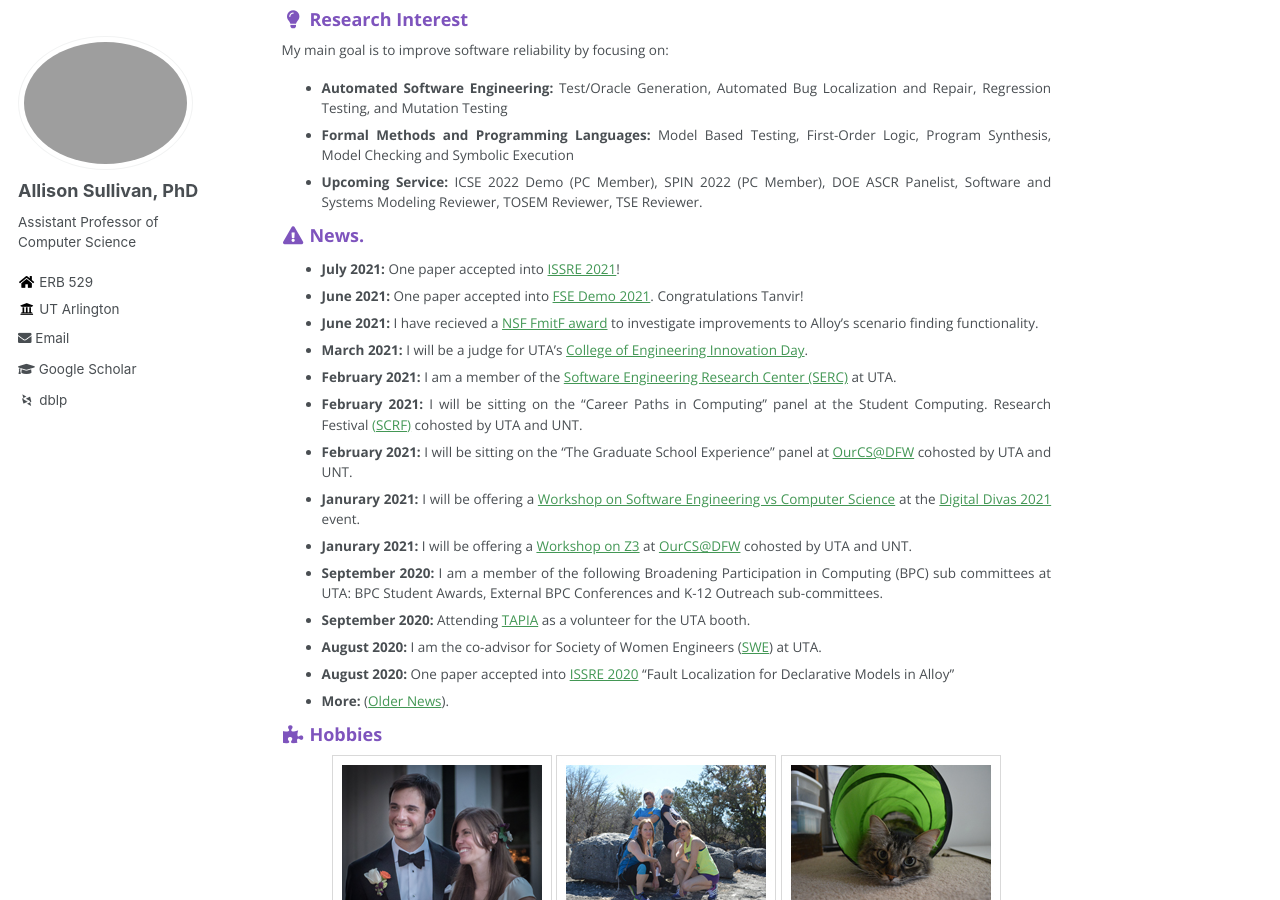
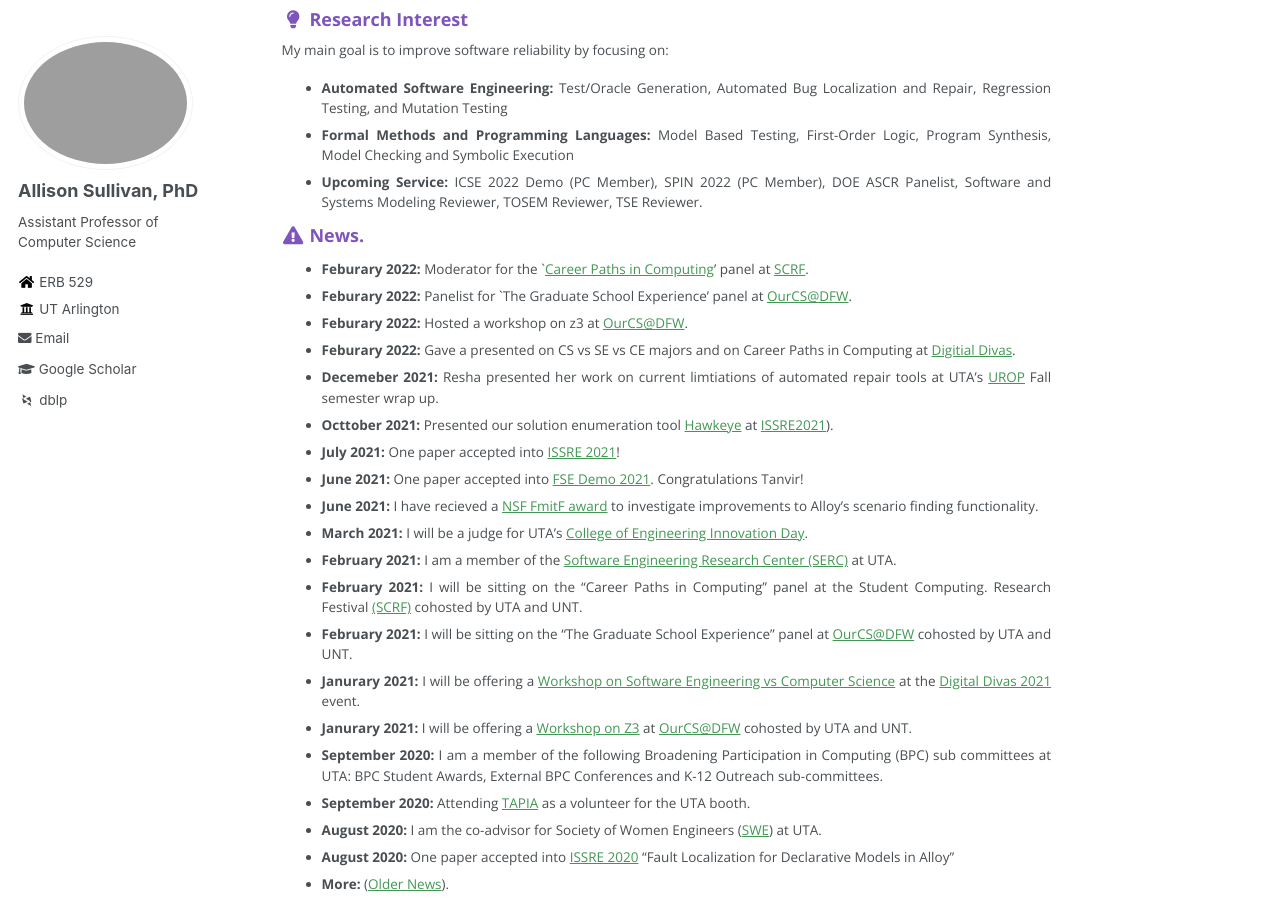
Before and after one commit to Allisonius/allisonius.github.io, a Jekyll site: the page built from _pages/about.md, in a window 1280 px wide and 900 px high, scrolled down 301 px. Built offline with Jekyll 4.4.1, drawn with Linux system fonts in a browser that asks for light colours; some web fonts are replaced.

Commit message:
Update about.md

```diff
--- a/_pages/about.md
+++ b/_pages/about.md
@@ -24,6 +24,12 @@ Checking and Symbolic Execution
 
 
 ### <i class="fa fa-fw fa-exclamation-triangle" aria-hidden="true"></i> News.
+* **Feburary 2022:** Moderator for the `[Career Paths in Computing](https://uta.engineering/scrf/keynote.php#panel)' panel at [SCRF](https://uta.engineering/scrf/).
+* **Feburary 2022:** Panelist for `The Graduate School Experience' panel at [OurCS@DFW](https://uta.engineering/ourcs/).
+* **Feburary 2022:** Hosted a workshop on z3 at [OurCS@DFW](https://uta.engineering/ourcs/).
+* **Feburary 2022:** Gave a presented on CS vs SE vs CE majors and on Career Paths in Computing at [Digitial Divas](https://digital-divas.weebly.com/).
+* **Decemeber 2021:** Resha presented her work on current limtiations of automated repair tools at UTA's [UROP](https://www.uta.edu/research/opportunities/undergraduate-research/programs/urop) Fall semester wrap up.
+* **Octtober 2021:** Presented our solution enumeration tool [Hawkeye](https://github.com/alloy-hawkeye/Hawkeye) at [ISSRE2021](https://2021.issre.net/)).
 * **July 2021:** One paper accepted into [ISSRE 2021](https://2021.issre.net/)!
 * **June 2021:** One paper accepted into [FSE Demo 2021](https://2021.esec-fse.org/track/fse-2021-demonstrations). Congratulations Tanvir!
 * **June 2021:** I have recieved a [NSF FmitF award](https://www.nsf.gov/awardsearch/showAward?AWD_ID=2123341&HistoricalAwards=false) to investigate improvements to Alloy's scenario finding functionality.
```
